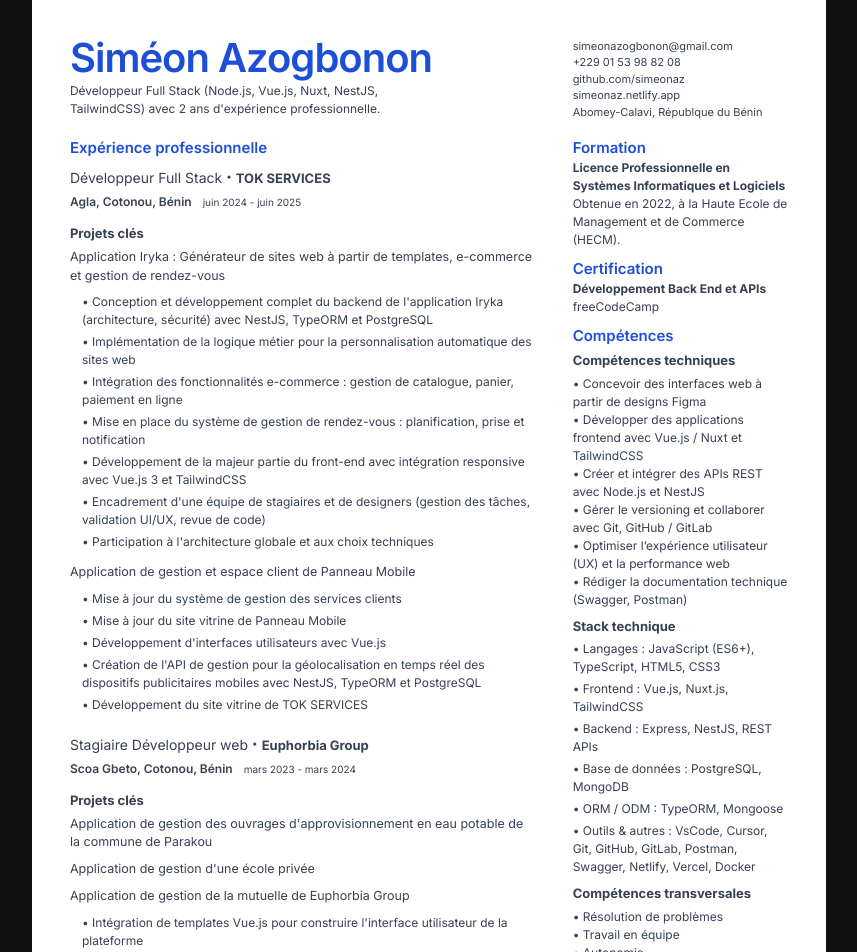
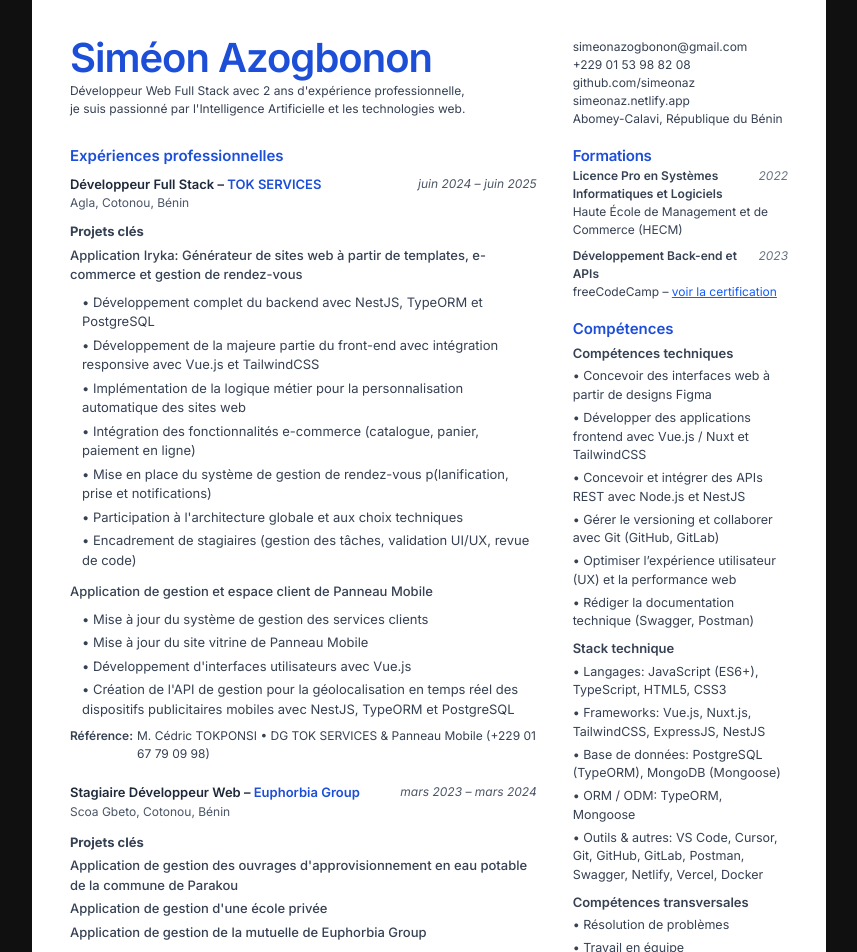
Before and after one commit to simeonaz/resume, a Vue app: page / in a window 1280 px wide. Shown: the top 952 px of the page, without its empty margins (211-1068 px from the left). Built offline with nearby package versions, Linux system fonts and the light colour scheme.

Commit message:
changes on resume

```diff
--- a/src/views/FrVersion.vue
+++ b/src/views/FrVersion.vue
@@ -1,25 +1,26 @@
 <template>
   <main class="flex justify-center body">
-    <div class="bg-white w-[210mm] h-[297mm] p-[10mm] flex flex-col">
+    <div class="bg-white w-[210mm] h-[297mm] px-[10mm] py-[10mm] flex flex-col">
       <div class="w-full flex justify-between">
-        <div class="flex flex-col w-[60%]">
+        <div class="flex flex-col w-[65%]">
           <h1 class="text-[40px] text-[#1d4ed8] tracking-[-1px] leading-[100%] font-semibold">
             Siméon Azogbonon
           </h1>
           <p class="text-[12px] text-gray-700 w-[85%] font-normal mt-1">
-            Développeur Full Stack (Node.js, Vue.js, Nuxt, NestJS, TailwindCSS) avec 2 ans
-            d'expérience professionnelle.
+            Développeur Web Full Stack avec 2 ans d'expérience professionnelle, je suis passionné
+            par l'Intelligence Artificielle et les technologies web.
           </p>
         </div>
 
         <div class="flex items-center w-[30%]">
-          <div class="flex flex-col text-[11px] text-gray-700">
+          <div class="flex flex-col text-[12px] text-gray-700">
             <a
               href="mailto:simeonazogbonon@gmail.com"
               title="Email"
               target="_blank"
               rel="noopener noreferrer"
-              >simeonazogbonon@gmail.com</a
+            >
+              simeonazogbonon@gmail.com</a
             >
             <a
               href="tel:+2290153988208"
@@ -33,16 +34,18 @@
               title="Github"
               target="_blank"
               rel="noopener noreferrer"
-              >github.com/simeonaz</a
+            >
+              github.com/simeonaz</a
             >
             <a
               href="http://simeonaz.netlify.app/"
               title="Portfolio"
               target="_blank"
               rel="noopener noreferrer"
-              >simeonaz.netlify.app</a
             >
-            <span>Abomey-Calavi, Républque du Bénin</span>
+              simeonaz.netlify.app</a
+            >
+            <span>Abomey-Calavi, République du Bénin</span>
           </div>
         </div>
       </div>
@@ -50,33 +53,28 @@
       <div class="w-full flex justify-between mt-5">
         <div class="flex flex-col w-[65%]">
           <h2 class="text-[15px] text-[#1d4ed8] tracking-[-0.25 px] leading-[100%] font-semibold">
-            Expérience professionnelle
+            Expériences professionnelles
           </h2>
 
           <!-- TOK Services -->
           <div class="mt-3 flex flex-col">
-            <div class="flex items-end space-x-1">
-              <h4 class="text-[14px] text-gray-700 font-normal">Développeur Full Stack</h4>
-              <span class="text-[10px] text-gray-700 mb-1">•</span>
-              <a
-                href="https://tok-services.web.app/"
-                target="_blank"
-                rel="noopener noreferrer"
-                title="Site web de Tok Services"
-                class="text-[13px] text-gray-700 font-bold"
-                >TOK SERVICES</a
-              >
-            </div>
-            <div>
-              <span class="text-[12px] text-gray-700 font-semibold">Agla, Cotonou, Bénin </span>
-              <span class="text-[10px] text-gray-700 ml-2">juin 2024 - juin 2025</span>
+            <div class="flex flex-col">
+              <div class="flex justify-between text-[13px] font-semibold text-gray-800">
+                <span
+                  >Développeur Full Stack – <span class="text-[#1d4ed8]">TOK SERVICES</span></span
+                >
+                <span class="italic text-gray-600 font-normal text-[12px]"
+                  >juin 2024 – juin 2025</span
+                >
+              </div>
+              <div class="text-[12px] text-gray-600">Agla, Cotonou, Bénin</div>
             </div>
 
-            <div class="flex flex-col mt-3">
+            <div class="flex flex-col mt-2.5">
               <h5 class="text-[13px] text-gray-700 font-bold">Projets clés</h5>
               <!-- Iryka -->
               <div class="flex flex-col mt-1">
-                <div class="text-gray-700 font-normal text-[12.5px]">
+                <div class="text-gray-700 font-medium text-[13px]">
                   Application
                   <a
                     href="http://app.iryka.com"
@@ -84,44 +82,38 @@
                     rel="noopener noreferrer"
                     title="Iryka"
                     >Iryka</a
-                  >
-                  : Générateur de sites web à partir de templates, e-commerce et gestion de
+                  >: Générateur de sites web à partir de templates, e-commerce et gestion de
                   rendez-vous
                 </div>
 
-                <div class="flex flex-col space-y-1 mt-2 pl-3">
-                  <p class="text-[12px] text-gray-700">
-                    • Conception et développement complet du backend de l'application Iryka
-                    (architecture, sécurité) avec NestJS, TypeORM et PostgreSQL
+                <div class="flex flex-col space-y-1 mt-2 pl-3 text-[13px] text-gray-700">
+                  <p>• Développement complet du backend avec NestJS, TypeORM et PostgreSQL</p>
+                  <p>
+                    • Développement de la majeure partie du front-end avec intégration responsive
+                    avec Vue.js et TailwindCSS
                   </p>
-                  <p class="text-[12px] text-gray-700">
+                  <p>
                     • Implémentation de la logique métier pour la personnalisation automatique des
                     sites web
                   </p>
-                  <p class="text-[12px] text-gray-700">
-                    • Intégration des fonctionnalités e-commerce : gestion de catalogue, panier,
-                    paiement en ligne
+                  <p>
+                    • Intégration des fonctionnalités e-commerce (catalogue, panier, paiement en
+                    ligne)
                   </p>
-                  <p class="text-[12px] text-gray-700">
-                    • Mise en place du système de gestion de rendez-vous : planification, prise et
-                    notification
+                  <p>
+                    • Mise en place du système de gestion de rendez-vous p(lanification, prise et
+                    notifications)
                   </p>
-                  <p class="text-[12px] text-gray-700">
-                    • Développement de la majeur partie du front-end avec intégration responsive
-                    avec Vue.js 3 et TailwindCSS
-                  </p>
-                  <p class="text-[12px] text-gray-700">
-                    • Encadrement d'une équipe de stagiaires et de designers (gestion des tâches,
-                    validation UI/UX, revue de code)
-                  </p>
-                  <p class="text-[12px] text-gray-700">
-                    • Participation à l'architecture globale et aux choix techniques
+                  <p>• Participation à l'architecture globale et aux choix techniques</p>
+                  <p>
+                    • Encadrement de stagiaires (gestion des tâches, validation UI/UX, revue de
+                    code)
                   </p>
                 </div>
               </div>
               <!-- Panneau mobile -->
               <div class="flex flex-col mt-3">
-                <div class="text-gray-700 font-normal text-[12.5px]">
+                <div class="text-gray-700 font-medium text-[13px]">
                   Application de gestion et espace client de
                   <a
                     href="http://panneaumobile.co"
@@ -132,195 +124,161 @@
                   >
                 </div>
 
-                <div class="flex flex-col space-y-1 mt-2 pl-3">
-                  <p class="text-[12px] text-gray-700">
-                    • Mise à jour du système de gestion des services clients
-                  </p>
-                  <p class="text-[12px] text-gray-700">
-                    • Mise à jour du site vitrine de Panneau Mobile
-                  </p>
-                  <p class="text-[12px] text-gray-700">
-                    • Développement d'interfaces utilisateurs avec Vue.js
-                  </p>
-                  <p class="text-[12px] text-gray-700">
+                <div class="flex flex-col space-y-1 mt-2 pl-3 text-[13px] text-gray-700">
+                  <p>• Mise à jour du système de gestion des services clients</p>
+                  <p>• Mise à jour du site vitrine de Panneau Mobile</p>
+                  <p>• Développement d'interfaces utilisateurs avec Vue.js</p>
+                  <p>
                     • Création de l'API de gestion pour la géolocalisation en temps réel des
                     dispositifs publicitaires mobiles avec NestJS, TypeORM et PostgreSQL
-                  </p>
-                  <p class="text-[12px] text-gray-700">
-                    • Développement du site vitrine de TOK SERVICES
                   </p>
                 </div>
               </div>
 
-              <!-- <div class="mt-2 flex items-start space-x-1.5 text-[12px] text-gray-700 font-normal">
+              <div class="mt-2 flex items-start space-x-1.5 text-[12px] text-gray-700 font-normal">
                 <span class="font-semibold mr-1">Référence:</span>
-                <p class="font-medium text-gray-700">
+                <p class="font-normal text-gray-700">
                   M. Cédric TOKPONSI • DG TOK SERVICES & Panneau Mobile (<a
                     href="tel:+2290167790998"
                     >+229 01 67 79 09 98</a
                   >)
                 </p>
-              </div> -->
+              </div>
             </div>
           </div>
 
           <!-- Euphorbia Group -->
           <div class="mt-5 flex flex-col">
-            <div class="flex items-end space-x-1">
-              <h4 class="text-[14px] text-gray-700 font-normal">Stagiaire Développeur web</h4>
-              <span class="text-[10px] text-gray-700 mb-1">•</span>
-              <a
-                href="https://euphorbiagroup.com"
-                target="_blank"
-                rel="noopener noreferrer"
-                title="Site web de Euphorbia Group"
-                class="text-[13px] text-gray-700 font-bold"
-                >Euphorbia Group</a
-              >
-            </div>
-            <div>
-              <span class="text-[12px] text-gray-700 font-semibold"
-                >Scoa Gbeto, Cotonou, Bénin
-              </span>
-              <span class="text-[10px] text-gray-700 ml-2">mars 2023 - mars 2024</span>
+            <div class="flex flex-col">
+              <div class="flex justify-between text-[13px] font-semibold text-gray-800">
+                <span
+                  >Stagiaire Développeur Web –
+                  <span class="text-[#1d4ed8]">Euphorbia Group</span></span
+                >
+                <span class="italic text-gray-600 font-normal text-[12px]"
+                  >mars 2023 – mars 2024</span
+                >
+              </div>
+              <div class="text-[12px] text-gray-600">Scoa Gbeto, Cotonou, Bénin</div>
             </div>
 
             <div class="flex flex-col mt-3">
               <h5 class="text-[13px] text-gray-700 font-bold">Projets clés</h5>
               <!-- AEP Parakou -->
               <div class="flex flex-col mt-1">
-                <div class="text-gray-700 font-normal text-[12.5px]">
+                <div class="text-gray-700 font-medium text-[13px]">
                   Application de gestion des ouvrages d'approvisionnement en eau potable de la
                   commune de Parakou
                 </div>
-                <div class="text-gray-700 font-normal text-[12.5px] mt-2">
+                <div class="text-gray-700 font-medium text-[13px] mt-1">
                   Application de gestion d'une école privée
                 </div>
-                <div class="text-gray-700 font-normal text-[12.5px] mt-2">
+                <div class="text-gray-700 font-medium text-[13px] mt-1">
                   Application de gestion de la mutuelle de Euphorbia Group
                 </div>
-                <div class="flex flex-col space-y-1 mt-2 pl-3">
-                  <p class="text-[12px] text-gray-700">
-                    • Intégration de templates Vue.js pour construire l'interface utilisateur de la
-                    plateforme
-                  </p>
-                  <p class="text-[12px] text-gray-700">
-                    • Consommation d'APIs externes pour la gestion des données
-                  </p>
-                  <p class="text-[12px] text-gray-700">
-                    • Création d'APIs avec NestJS et CodeIgniter, MySQL, MongoDB
-                  </p>
+                <div class="flex flex-col space-y-1 mt-2 pl-3 text-[13px] text-gray-700">
+                  <p>• Intégration de templates Vue.js pour créer des interfaces utilisateur</p>
+                  <p>• Consommation d'APIs externes pour la gestion des données</p>
+                  <p>• Création d'APIs avec NestJS et CodeIgniter, MySQL, MongoDB</p>
                 </div>
               </div>
             </div>
-          </div>
-          <div class="mt-5 flex items-start space-x-1.5 text-[12px] text-gray-700 font-normal">
-            <span class="font-semibold text-[13px]">Références :</span>
-            <p class="font-medium text-gray-700">disponibles sur demande</p>
+            <div class="mt-2 flex items-start space-x-1.5 text-[12px] text-gray-700 font-normal">
+              <span class="font-semibold mr-1">Référence:</span>
+              <p class="font-normal text-gray-700">
+                M. Habib DONOU • Chef Département Systèmes d'Informations à Euphorbia Group (<a
+                  href="tel:+2290197283688"
+                  >+229 01 97 28 36 88</a
+                >)
+              </p>
+            </div>
           </div>
         </div>
 
         <div class="w-[30%]">
           <div class="flex flex-col">
-            <h2 class="text-[15px] text-[#1d4ed8] tracking-[-0.25 px] leading-[100%] font-semibold">
-              Formation
+            <h2 class="text-[15px] text-[#1d4ed8] tracking-[-0.25px] leading-[100%] font-semibold">
+              Formations
             </h2>
 
             <div class="mt-1 flex flex-col">
-              <div class="text-gray-700 font-bold text-[12px]">
-                Licence Professionnelle en Systèmes Informatiques et Logiciels
+              <div class="flex justify-between">
+                <div class="text-gray-700 font-semibold text-[12px]">
+                  Licence Pro en Systèmes Informatiques et Logiciels
+                </div>
+                <div class="text-[12px] text-gray-500 italic">2022</div>
               </div>
               <p class="text-[12px] text-gray-700 font-normal">
-                Obtenue en 2022, à la Haute Ecole de Management et de Commerce (HECM).
+                Haute École de Management et de Commerce (HECM)
+              </p>
+            </div>
+
+            <div class="mt-2 flex flex-col">
+              <div class="flex justify-between">
+                <div class="text-gray-700 font-semibold text-[12px]">
+                  Développement Back-end et APIs
+                </div>
+                <div class="text-[12px] text-gray-500 italic">2023</div>
+              </div>
+              <p class="text-[12px] text-gray-700 font-normal">
+                freeCodeCamp –
+                <a
+                  href="https://www.freecodecamp.org/certification/simeon_azogbonon/back-end-development-and-apis"
+                  target="_blank"
+                  rel="noopener noreferrer"
+                  class="text-blue-600 underline"
+                  >voir la certification</a
+                >
               </p>
             </div>
           </div>
 
-          <div class="flex flex-col mt-3">
-            <h2 class="text-[15px] text-[#1d4ed8] tracking-[-0.25 px] leading-[100%] font-semibold">
-              Certification
-            </h2>
-
-            <a
-              href="https://www.freecodecamp.org/certification/simeon_azogbonon/back-end-development-and-apis"
-              target="_blank"
-              rel="noopener noreferrer"
-              class="mt-1"
-              ><div class="text-gray-700 font-bold text-[12px]">Développement Back End et APIs</div>
-              <p class="text-[12px] text-gray-700 font-normal">freeCodeCamp</p></a
-            >
-          </div>
-
-          <div class="flex flex-col mt-3">
+          <div class="flex flex-col mt-5">
             <h2 class="text-[15px] text-[#1d4ed8] tracking-[-0.25 px] leading-[100%] font-semibold">
               Compétences
             </h2>
 
             <div class="mt-2 flex flex-col">
-              <div class="text-gray-700 font-bold text-[13px]">Compétences techniques</div>
-              <div class="mt-1 flex flex-col">
-                <p class="text-[12px] text-gray-700">
-                  • Concevoir des interfaces web à partir de designs Figma
-                </p>
-                <p class="text-[12px] text-gray-700">
-                  • Développer des applications frontend avec Vue.js / Nuxt et TailwindCSS
-                </p>
-                <p class="text-[12px] text-gray-700">
-                  • Créer et intégrer des APIs REST avec Node.js et NestJS
-                </p>
-                <p class="text-[12px] text-gray-700">
-                  • Gérer le versioning et collaborer avec Git, GitHub / GitLab
-                </p>
-                <p class="text-[12px] text-gray-700">
-                  • Optimiser l’expérience utilisateur (UX) et la performance web
-                </p>
-                <p class="text-[12px] text-gray-700">
-                  • Rédiger la documentation technique (Swagger, Postman)
-                </p>
+              <h3 class="text-gray-700 font-semibold text-[13px]">Compétences techniques</h3>
+              <div class="mt-1 flex flex-col space-y-1 text-[12.5px] text-gray-700">
+                <p>• Concevoir des interfaces web à partir de designs Figma</p>
+                <p>• Développer des applications frontend avec Vue.js / Nuxt et TailwindCSS</p>
+                <p>• Concevoir et intégrer des APIs REST avec Node.js et NestJS</p>
+                <p>• Gérer le versioning et collaborer avec Git (GitHub, GitLab)</p>
+                <p>• Optimiser l’expérience utilisateur (UX) et la performance web</p>
+                <p>• Rédiger la documentation technique (Swagger, Postman)</p>
               </div>
             </div>
           </div>
 
           <div class="flex flex-col mt-2">
-            <h3 class="text-gray-700 font-bold text-[13px]">Stack technique</h3>
-            <div class="mt-1 flex flex-col space-y-1">
-              <p class="text-[12px] text-gray-700 font-normal">
-                • Langages : JavaScript (ES6+), TypeScript, HTML5, CSS3
-              </p>
-              <p class="text-[12px] text-gray-700 font-normal">
-                • Frontend : Vue.js, Nuxt.js, TailwindCSS
-              </p>
-              <p class="text-[12px] text-gray-700 font-normal">
-                • Backend : Express, NestJS, REST APIs
-              </p>
-              <p class="text-[12px] text-gray-700 font-normal">
-                • Base de données : PostgreSQL, MongoDB
-              </p>
-              <p class="text-[12px] text-gray-700 font-normal">• ORM / ODM : TypeORM, Mongoose</p>
-              <p class="text-[12px] text-gray-700 font-normal">
-                • Outils & autres : VsCode, Cursor, Git, GitHub, GitLab, Postman, Swagger, Netlify,
+            <h3 class="text-gray-700 font-semibold text-[13px]">Stack technique</h3>
+            <div class="mt-1 flex flex-col space-y-1 text-[12.5px] text-gray-700 font-normal">
+              <p>• Langages: JavaScript (ES6+), TypeScript, HTML5, CSS3</p>
+              <p>• Frameworks: Vue.js, Nuxt.js, TailwindCSS, ExpressJS, NestJS</p>
+              <p>• Base de données: PostgreSQL (TypeORM), MongoDB (Mongoose)</p>
+              <p>• ORM / ODM: TypeORM, Mongoose</p>
+              <p>
+                • Outils & autres: VS Code, Cursor, Git, GitHub, GitLab, Postman, Swagger, Netlify,
                 Vercel, Docker
               </p>
             </div>
           </div>
 
           <div class="flex flex-col mt-2">
-            <h3 class="text-gray-700 font-bold text-[13px]">Compétences transversales</h3>
-            <div class="mt-1 flex flex-col font-normal">
-              <p class="text-[12px] text-gray-700">• Résolution de problèmes</p>
-              <p class="text-[12px] text-gray-700">• Travail en équipe</p>
-              <p class="text-[12px] text-gray-700">• Autonomie</p>
-              <p class="text-[12px] text-gray-700">• Adaptabilité</p>
-              <p class="text-[12px] text-gray-700">• Gestion du temps</p>
-              <p class="text-[12px] text-gray-700">• Esprit critique</p>
+            <h3 class="text-gray-700 font-semibold text-[13px]">Compétences transversales</h3>
+            <div class="mt-1 flex flex-col space-y-1 text-[12.5px] text-gray-700 font-normal">
+              <p>• Résolution de problèmes</p>
+              <p>• Travail en équipe</p>
+              <p>• Autonomie</p>
             </div>
           </div>
 
           <div class="flex flex-col mt-2">
-            <h3 class="text-gray-700 font-bold text-[13px]">Langues</h3>
-            <div class="mt-1 flex flex-col font-normal">
-              <p class="text-[12px] text-gray-700">• Français : courant (natif)</p>
-              <p class="text-[12px] text-gray-700">• Anglais : niveau intermédiaire (B1)</p>
+            <h3 class="text-gray-700 font-bold text-[13px]">Compétences linguistiques</h3>
+            <div class="mt-1 flex flex-col space-y-1 text-[12.5px] text-gray-700 font-normal">
+              <p>• Français: courant (natif)</p>
+              <p>• Anglais: niveau intermédiaire (B1)</p>
             </div>
           </div>
         </div>
```
